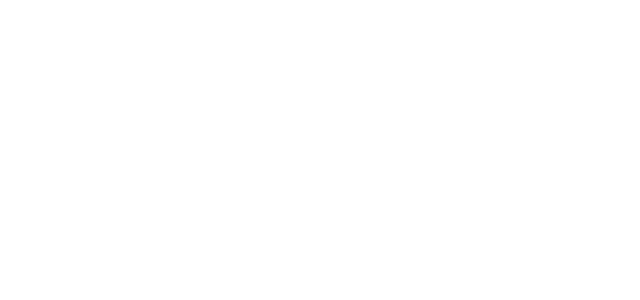
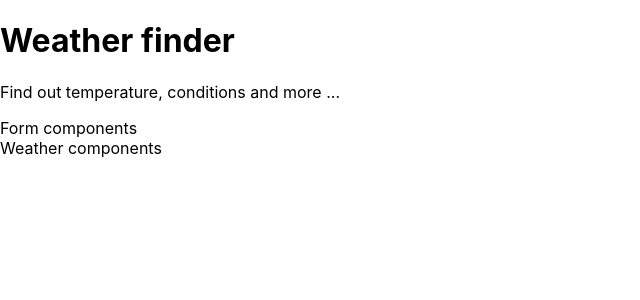
Before and after one commit to VadimKulyba/weather-presenter, a React (Create React App) app: page / in a window 1280 px wide. Shown: the top 300 px of the page, without its empty margins (0-640 px from the left). Built offline with nearby package versions, Linux system fonts and the light colour scheme.

Commit message:
feat(app): add main components templates

```diff
--- a/src/App.js
+++ b/src/App.js
@@ -1,9 +1,16 @@
 import React from "react";
+
+import Form from "./components/Form";
+import Titles from "./components/Titles";
+import Weather from "./components/Weather";
 
 class App extends React.Component {
   render() {
     return (
       <div>
+        <Titles/>
+        <Form/>
+        <Weather/>
       </div>
     );
   }
--- /dev/null
+++ b/src/components/Form.js
@@ -0,0 +1,11 @@
+import React from "react";
+
+class Form extends React.Component {
+    render() {
+        return (
+            <div>Form components</div>
+        );
+    }
+}
+
+export default Form;
--- /dev/null
+++ b/src/components/Titles.js
@@ -0,0 +1,14 @@
+import React from "react";
+
+class Titles extends React.Component {
+    render() {
+        return (
+            <div>
+                <h1>Weather finder</h1>
+                <p>Find out temperature, conditions and more ...</p>
+            </div>
+        );
+    }
+}
+
+export default Titles;
--- /dev/null
+++ b/src/components/Weather.js
@@ -0,0 +1,11 @@
+import React from "react";
+
+class Weather extends React.Component {
+    render() {
+        return (
+            <div>Weather components</div>
+        );
+    }
+}
+
+export default Weather;
```
Also changed, not shown: package.json (+8 -5 lines), 1 other file (tests, documents, lock files or other folders).
